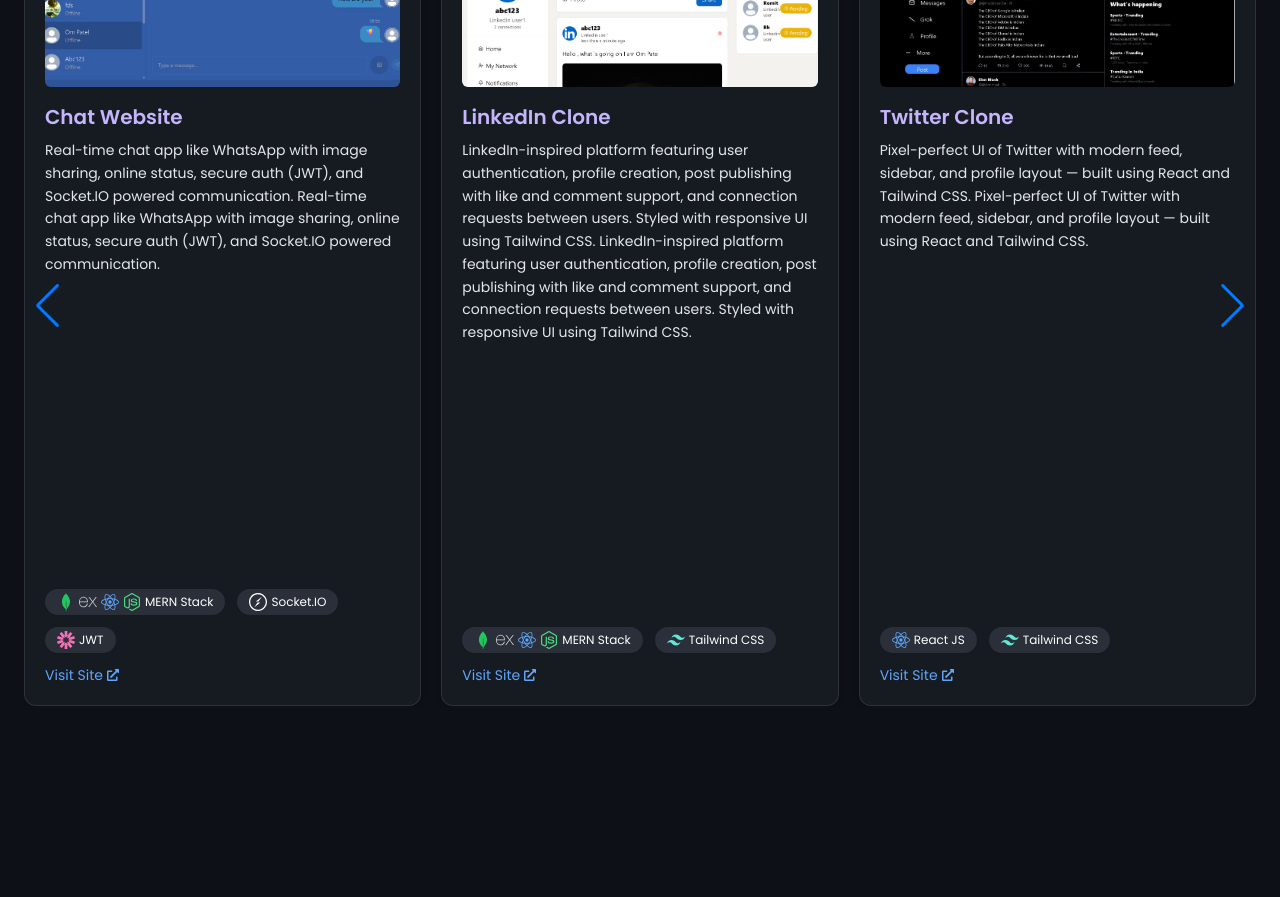
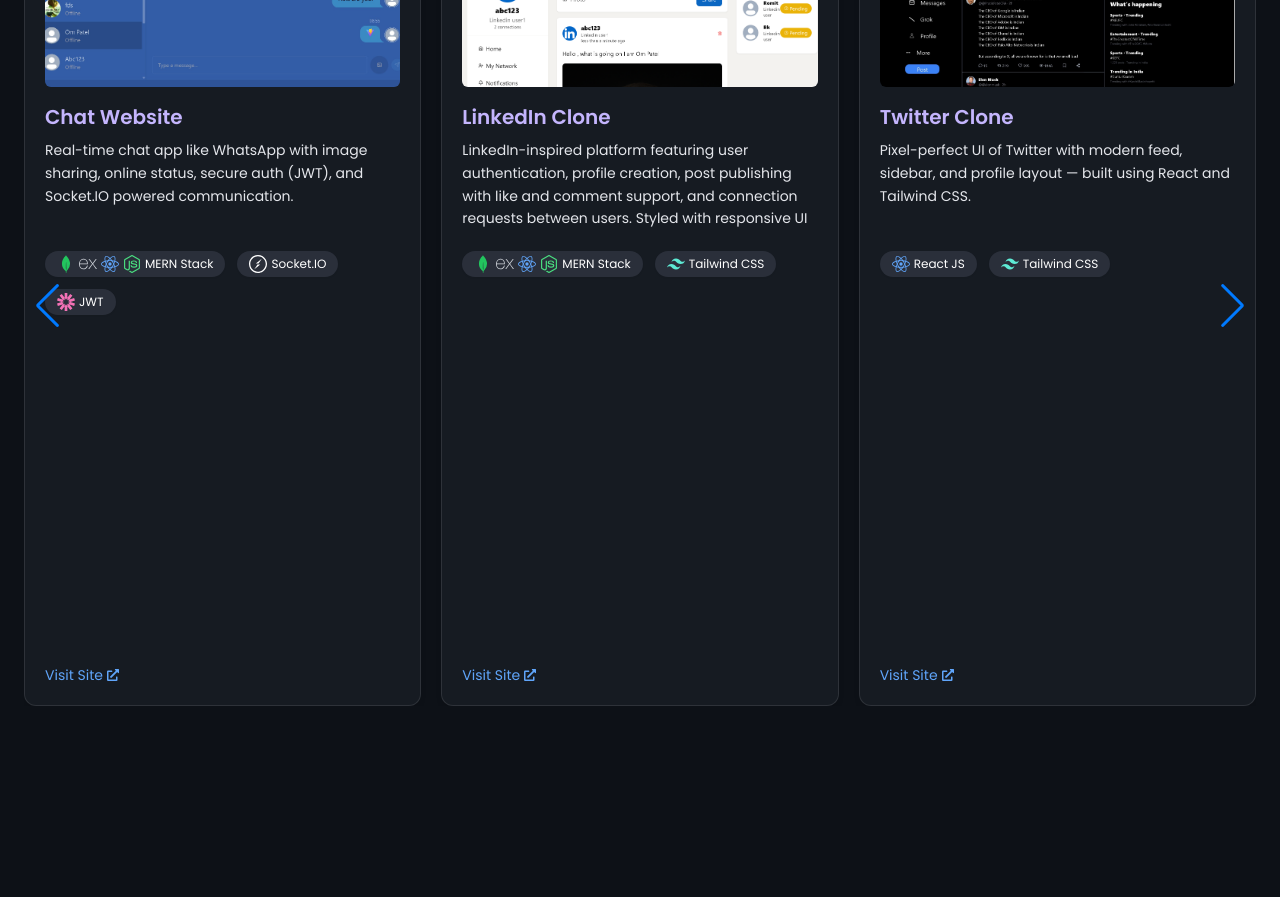
Before and after one commit to ompatel585/PortfolioWebsite, a React (Vite) app: page / in a window 1280 px wide. Shown: the part 2500-3397 px from the top of the page. Built offline with nearby package versions, Linux system fonts and the light colour scheme.

Commit message:
Update Projects.jsx

```diff
--- a/src/components/Projects.jsx
+++ b/src/components/Projects.jsx
@@ -40,50 +40,10 @@
 
 function Projects() {
   const projects = [
-    // {
-    //   title: "Chat Website",
-    //   description:
-    //     "Real-time chat app like WhatsApp with image sharing, online status, secure auth (JWT), and Socket.IO powered communication.",
-    //   technologies: ["MERN Stack", "Socket.IO", "JWT"],
-    //   image: "chatappclone.jpg",
-    //   link: "https://fullstack-chat-app-538s.onrender.com",
-    // },
-    // {
-    //   title: "LinkedIn Clone",
-    //   description:
-    //    "LinkedIn-inspired platform featuring user authentication, profile creation, post publishing with like and comment support, and connection requests between users. Styled with responsive UI using Tailwind CSS.",
-    //   technologies: ["MERN Stack", "Tailwind CSS"],
-    //   image: "linkedinclone.jpg",
-    //   link: "https://linkedin-clone-p9ax.onrender.com/",
-    // },
-    // {
-    //   title: "Twitter Clone",
-    //   description:
-    //     "Pixel-perfect UI of Twitter with modern feed, sidebar, and profile layout — built using React and Tailwind CSS.",
-    //   technologies: ["React JS", "Tailwind CSS"],
-    //   image: "twitterclone.jpg",
-    //   link: "https://twitter-clone-ten-peach-69.vercel.app/",
-    // },
-    // {
-    //   title: "ThinkBoard Notes App",
-    //   description:
-    //     "Collaborative whiteboard built with MERN stack. Users can draw, type, and interact in real-time. Great for planning and visual thinking.",
-    //   technologies: ["MERN Stack", "Socket.IO", "Tailwind CSS"],
-    //   image: "ThinkBoard.jpg",
-    //   link: "https://mern-thinkboard-ql79.onrender.com/",
-    // },
-    // {
-    //   title: "E-Commerce Platform",
-    //   description:
-    //     "Full-featured e-commerce site with product listing, cart, checkout, secure payments using PayPal, state management via Redux, and elegant UI built using shadcn/ui and Tailwind.",
-    //   technologies: ["MERN Stack", "Redux", "PayPal", "shadcn/ui"],
-    //   image: "ecommerce.png", // make sure this image is available in your public/assets folder
-    //   link: "https://e-commerce-plateform.onrender.com/",
-    // },
     {
       title: "Chat Website",
       description:
-    "Real-time chat app like WhatsApp with image sharing, online status, secure auth (JWT), and Socket.IO powered communication. Real-time chat app like WhatsApp with image sharing, online status, secure auth (JWT), and Socket.IO powered communication.",
+        "Real-time chat app like WhatsApp with image sharing, online status, secure auth (JWT), and Socket.IO powered communication.",
       technologies: ["MERN Stack", "Socket.IO", "JWT"],
       image: "chatappclone.jpg",
       link: "https://fullstack-chat-app-538s.onrender.com",
@@ -91,7 +51,7 @@
     {
       title: "LinkedIn Clone",
       description:
-    "LinkedIn-inspired platform featuring user authentication, profile creation, post publishing with like and comment support, and connection requests between users. Styled with responsive UI using Tailwind CSS. LinkedIn-inspired platform featuring user authentication, profile creation, post publishing with like and comment support, and connection requests between users. Styled with responsive UI using Tailwind CSS.",
+       "LinkedIn-inspired platform featuring user authentication, profile creation, post publishing with like and comment support, and connection requests between users. Styled with responsive UI using Tailwind CSS.",
       technologies: ["MERN Stack", "Tailwind CSS"],
       image: "linkedinclone.jpg",
       link: "https://linkedin-clone-p9ax.onrender.com/",
@@ -99,7 +59,7 @@
     {
       title: "Twitter Clone",
       description:
-    "Pixel-perfect UI of Twitter with modern feed, sidebar, and profile layout — built using React and Tailwind CSS. Pixel-perfect UI of Twitter with modern feed, sidebar, and profile layout — built using React and Tailwind CSS.",
+        "Pixel-perfect UI of Twitter with modern feed, sidebar, and profile layout — built using React and Tailwind CSS.",
       technologies: ["React JS", "Tailwind CSS"],
       image: "twitterclone.jpg",
       link: "https://twitter-clone-ten-peach-69.vercel.app/",
@@ -107,7 +67,7 @@
     {
       title: "ThinkBoard Notes App",
       description:
-    "Collaborative whiteboard built with MERN stack. Users can draw, type, and interact in real-time. Great for planning and visual thinking. Collaborative whiteboard built with MERN stack. Users can draw, type, and interact in real-time. Great for planning and visual thinking.",
+        "Collaborative whiteboard built with MERN stack. Users can draw, type, and interact in real-time. Great for planning and visual thinking.",
       technologies: ["MERN Stack", "Socket.IO", "Tailwind CSS"],
       image: "ThinkBoard.jpg",
       link: "https://mern-thinkboard-ql79.onrender.com/",
@@ -115,9 +75,9 @@
     {
       title: "E-Commerce Platform",
       description:
-    "Full-featured e-commerce site with product listing, cart, checkout, secure payments using PayPal, state management via Redux, and elegant UI built using shadcn/ui and Tailwind. Full-featured e-commerce site with product listing, cart, checkout, secure payments using PayPal, state management via Redux, and elegant UI built using shadcn/ui and Tailwind.",
+        "Full-featured e-commerce site with product listing, cart, checkout, secure payments using PayPal, state management via Redux, and elegant UI built using shadcn/ui and Tailwind.",
       technologies: ["MERN Stack", "Redux", "PayPal", "shadcn/ui"],
-  image: "ecommerce.png",
+      image: "ecommerce.png", // make sure this image is available in your public/assets folder
       link: "https://e-commerce-plateform.onrender.com/",
     },
 
@@ -167,7 +127,7 @@
                 </h3>
 
                 {/* Description */}
-                <p className="text-[#E4E6EB] text-sm mb-4 leading-relaxed flex-grow">
+                <p className="text-[#E4E6EB] text-sm mb-4 leading-relaxed flex-grow max-h-24 overflow-y-auto scrollbar-thin scrollbar-thumb-gray-600 scrollbar-track-gray-800">
                   {project.description}
                 </p>
 
```
Lines whose indentation alone changed are shown as unchanged.
